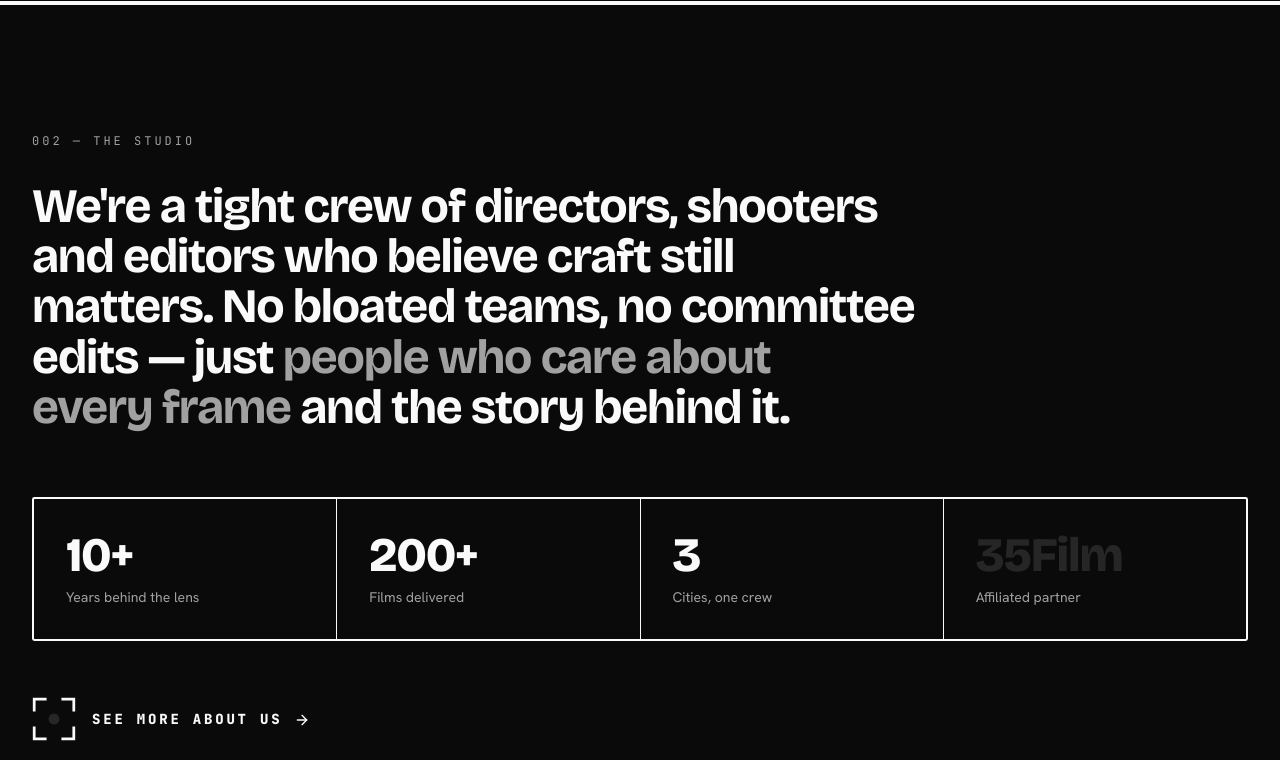
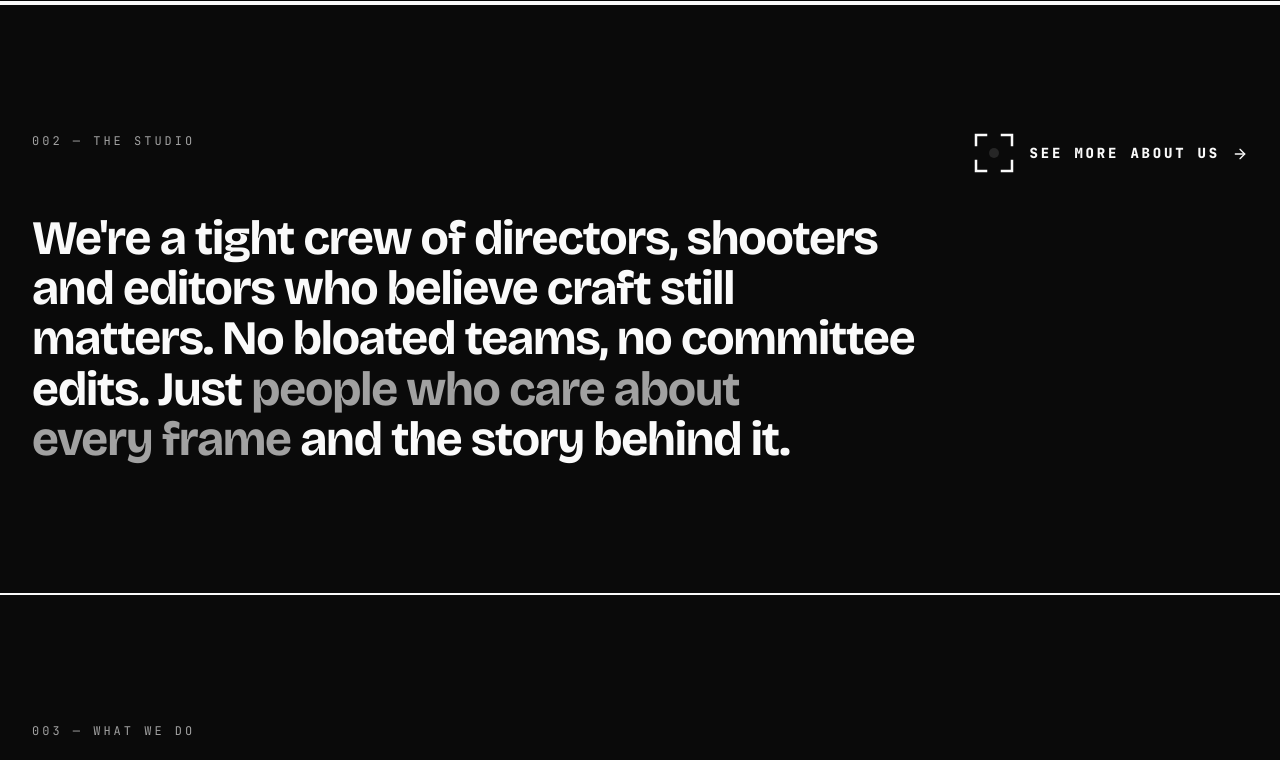
Before and after one commit to LM-Studios-Work/HFDG-Productions, a Next.js app: page / in a window 1280 px wide. Shown: the part 2000-2760 px from the top of the page. Built offline with nearby package versions, Linux system fonts and the light colour scheme.

Commit message:
feat: refine site content and layout for clarity and consistency
Co-authored-by: Lupry Munyai <177900950+LupryM@users.noreply.github.com>

```diff
--- a/app/layout.tsx
+++ b/app/layout.tsx
@@ -20,7 +20,7 @@ const jetbrainsMono = JetBrains_Mono({
 })
 
 export const metadata: Metadata = {
-  title: 'HFDG Productions — Corporate Video, Real Estate & Commercial Content',
+  title: 'HFDG Productions: Corporate Video, Real Estate & Commercial Content',
   description:
     'HFDG Productions is a video production studio creating corporate films, real estate films and commercial content for real estate developers, corporate brands and creative entrepreneurs across Africa and the Middle East.',
   generator: 'v0.app',
--- a/components/approach.tsx
+++ b/components/approach.tsx
@@ -17,7 +17,7 @@ export function Approach() {
             </h2>
           </div>
           <p className="max-w-sm text-balance leading-relaxed text-muted-foreground">
-            One team across pre-production, shoot and post — so nothing gets
+            One team across pre-production, shoot and post. Nothing gets
             lost in the handoff.
           </p>
         </div>
--- a/components/contact.tsx
+++ b/components/contact.tsx
@@ -64,7 +64,7 @@ export function Contact() {
                 Message sent
               </p>
               <p className="mt-2 max-w-xs text-muted-foreground">
-                Thanks for reaching out — we&apos;ll get back to you within two
+                Thanks for reaching out. We&apos;ll get back to you within two
                 business days.
               </p>
             </div>
--- a/components/hero.tsx
+++ b/components/hero.tsx
@@ -43,7 +43,7 @@ export function Hero() {
               className="inline-block h-2 w-2 rounded-full bg-accent animate-blink-dot"
               aria-hidden="true"
             />
-            Corporate Video — Real Estate — Commercial Content
+            Corporate Video · Real Estate · Commercial Content
           </p>
           <span className="rotate-[-3deg] rounded-sm border border-foreground/40 px-2.5 py-1 font-mono text-[10px] uppercase tracking-[0.2em] text-muted-foreground">
             An affiliate of 35Film
--- a/components/site-header.tsx
+++ b/components/site-header.tsx
@@ -14,7 +14,7 @@ const navLinks = [
 /** The HFDG logo mark — viewfinder brackets + wordmark, DGC-style */
 function Logo() {
   return (
-    <a href="#top" className="group flex items-center gap-3" aria-label="HFDG Productions — home">
+    <a href="#top" className="group flex items-center gap-3" aria-label="HFDG Productions home">
       {/* Bracketed logo — thin corner brackets with blinking red dot */}
       <span className="relative flex items-center justify-center">
         <svg viewBox="0 0 32 32" fill="none" xmlns="http://www.w3.org/2000/svg" className="size-8 text-foreground">
--- a/components/site-index.tsx
+++ b/components/site-index.tsx
@@ -18,8 +18,8 @@ export function SiteIndex() {
             </h2>
           </div>
           <p className="max-w-sm text-balance leading-relaxed text-muted-foreground">
-            Everything you&apos;d want to know before you hit the button —
-            pick a thread and follow it.
+            Everything you want to know before you hit the button.
+            Pick a thread and follow it.
           </p>
         </div>
 
--- a/components/studio-statement.tsx
+++ b/components/studio-statement.tsx
@@ -1,5 +1,4 @@
 import { ArrowRight } from "lucide-react"
-import { stats } from "@/lib/site-data"
 import { FilmFrameIcon } from "@/components/hero"
 
 export function StudioStatement() {
@@ -9,56 +8,20 @@ export function StudioStatement() {
       className="scroll-mt-20 border-t-2 border-foreground px-5 py-24 lg:px-8 lg:py-32"
     >
       <div className="mx-auto max-w-[1600px]">
-        <p className="font-mono text-xs uppercase tracking-[0.25em] text-muted-foreground">
-          002 — The studio
-        </p>
+        {/* Section header row: label left, CTA right */}
+        <div className="flex flex-col gap-8 md:flex-row md:items-start md:justify-between">
+          <p className="font-mono text-xs uppercase tracking-[0.25em] text-muted-foreground">
+            002 — The studio
+          </p>
 
-        <p className="mt-8 max-w-5xl text-balance font-heading text-3xl font-bold leading-tight tracking-tight md:text-5xl md:leading-[1.05]">
-          {"We're a tight crew of directors, shooters and editors who believe craft still matters. No bloated teams, no committee edits — just "}
-          <span className="text-muted-foreground">
-            people who care about every frame
-          </span>
-          {" and the story behind it."}
-        </p>
-
-        {/* Stats grid */}
-        <div className="mt-16 grid grid-cols-2 gap-px overflow-hidden rounded-sm border-2 border-foreground bg-foreground md:grid-cols-4">
-          {stats.map((stat) => {
-            const is35Film = stat.value === "35Film"
-            const Inner = (
-              <>
-                <p className={`font-heading text-4xl font-extrabold tracking-tight md:text-5xl ${is35Film ? "text-accent" : ""}`}>
-                  {stat.value}
-                </p>
-                <p className="mt-2 text-sm text-muted-foreground">{stat.label}</p>
-              </>
-            )
-            return is35Film ? (
-              <a
-                key={stat.label}
-                href="/about"
-                className="group bg-background p-6 transition-colors hover:bg-accent/10 md:p-8"
-                title="Learn about our 35Film partnership"
-              >
-                {Inner}
-              </a>
-            ) : (
-              <div key={stat.label} className="bg-background p-6 md:p-8">
-                {Inner}
-              </div>
-            )
-          })}
-        </div>
-
-        {/* See more about us — film icon + text, sandwich-style */}
-        <div className="mt-14 flex items-center gap-6">
+          {/* See more about us — right-aligned on md+ */}
           <a
             href="/about"
-            className="group inline-flex items-center gap-4"
+            className="group inline-flex items-center gap-4 self-start"
             aria-label="Read more about HFDG Productions"
           >
             <FilmFrameIcon
-              className="size-11 text-foreground transition-colors duration-200 group-hover:text-accent"
+              className="size-10 text-foreground transition-colors duration-200 group-hover:text-accent"
               dotPulse={false}
             />
             <span className="font-mono text-sm font-extrabold uppercase tracking-[0.2em] transition-colors group-hover:text-accent">
@@ -69,6 +32,15 @@ export function StudioStatement() {
             </span>
           </a>
         </div>
+
+        {/* Body copy */}
+        <p className="mt-10 max-w-5xl text-balance font-heading text-3xl font-bold leading-tight tracking-tight md:text-5xl md:leading-[1.05]">
+          {"We're a tight crew of directors, shooters and editors who believe craft still matters. No bloated teams, no committee edits. Just "}
+          <span className="text-muted-foreground">
+            people who care about every frame
+          </span>
+          {" and the story behind it."}
+        </p>
       </div>
     </section>
   )
--- a/components/work-showcase.tsx
+++ b/components/work-showcase.tsx
@@ -21,7 +21,7 @@ export function WorkShowcase() {
         {/* Blinking REC badge — top left */}
         <span className="absolute left-5 top-5 flex items-center gap-2 rounded-sm border border-foreground/30 bg-background/90 px-3 py-1.5 font-mono text-[10px] uppercase tracking-[0.2em] text-foreground backdrop-blur md:left-8 md:top-8">
           <span className="inline-block h-2 w-2 rounded-full bg-accent animate-blink-dot" aria-hidden="true" />
-          Rec — Showreel 2025
+          Rec · Showreel 2025
         </span>
 
         {/* Center play button */}
```
